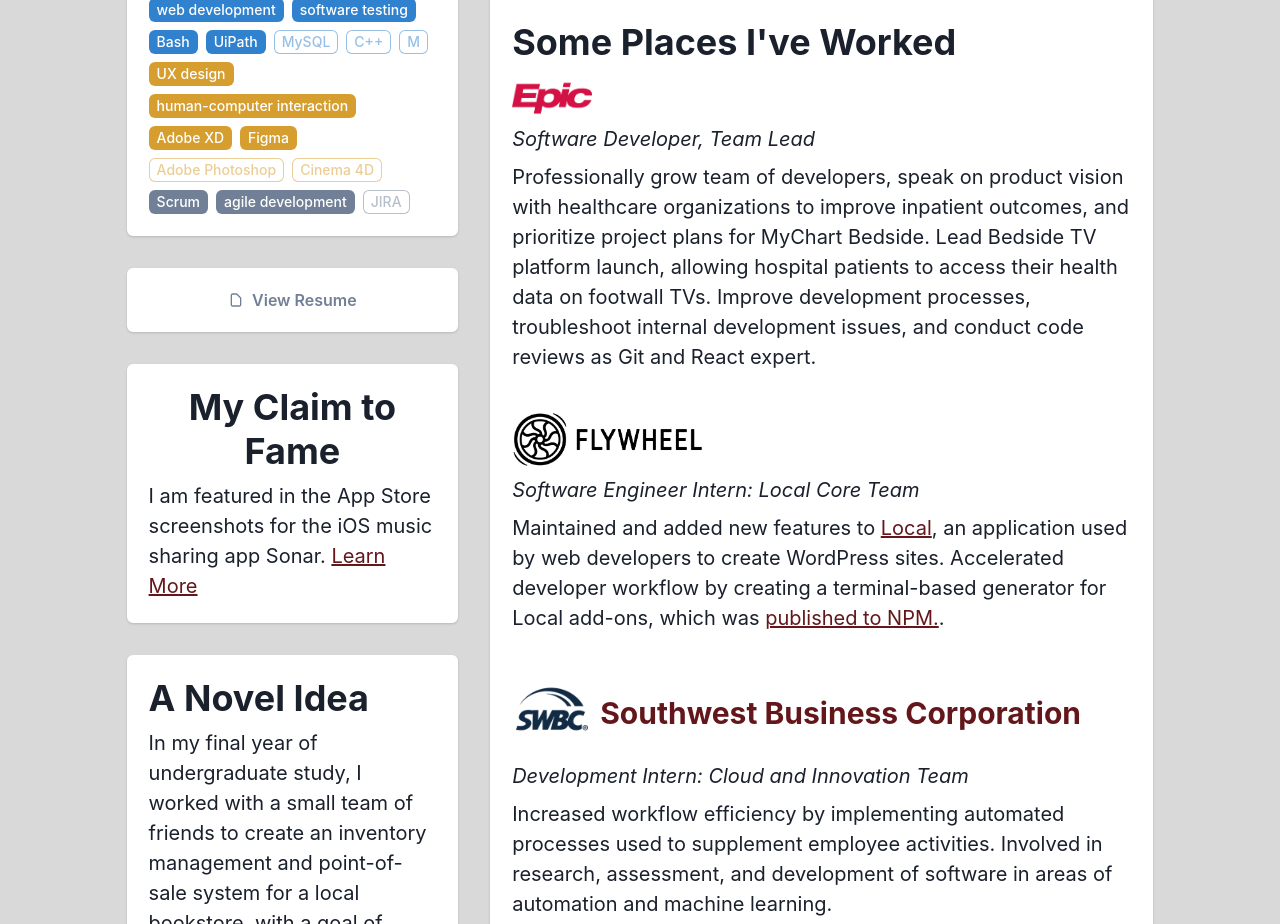
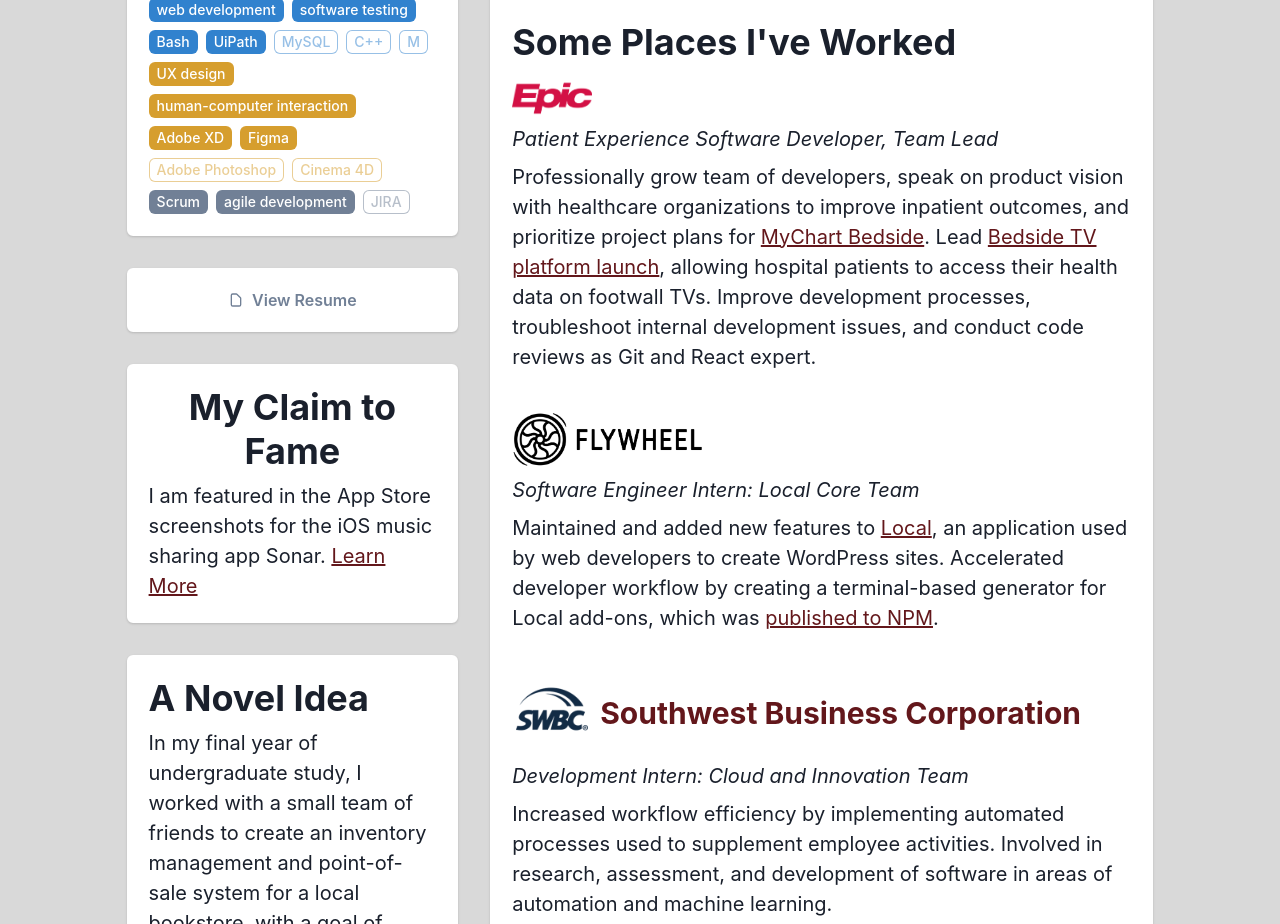
Before and after one commit to ethan309/ethanbutt, a React (Create React App) app: page / in a window 1280 px wide. Shown: the part 1020-1944 px from the top of the page. Built offline with nearby package versions, Linux system fonts and the light colour scheme.

Commit message:
Add helpful links, fix typo in work experiences

```diff
--- a/src/components/WorkExperiences.tsx
+++ b/src/components/WorkExperiences.tsx
@@ -24,17 +24,30 @@
                     // companyName="Epic"
                     CompanyLogo={<Image maxW="5rem" src={Images.EpicLogo} />}
                     companyLink="https://www.epic.com"
-                    position="Software Developer, Team Lead"
+                    position="Patient Experience Software Developer, Team Lead"
                     Description={
                         <Text>
                             Professionally grow team of developers, speak on
                             product vision with healthcare organizations to
                             improve inpatient outcomes, and prioritize project
-                            plans for MyChart Bedside. Lead Bedside TV platform
-                            launch, allowing hospital patients to access their
-                            health data on footwall TVs. Improve development
-                            processes, troubleshoot internal development issues,
-                            and conduct code reviews as Git and React expert.
+                            plans for{" "}
+                            <Link
+                                href="https://www.epic.com/software/patient-experience"
+                                isExternal
+                            >
+                                MyChart Bedside
+                            </Link>
+                            . Lead{" "}
+                            <Link
+                                href="https://www.epic.com/epicalmanac/archive/2025-2026"
+                                isExternal
+                            >
+                                Bedside TV platform launch
+                            </Link>
+                            , allowing hospital patients to access their health
+                            data on footwall TVs. Improve development processes,
+                            troubleshoot internal development issues, and
+                            conduct code reviews as Git and React expert.
                         </Text>
                     }
                 />
@@ -57,7 +70,7 @@
                                 href="https://www.npmjs.com/package/create-local-addon"
                                 isExternal
                             >
-                                published to NPM.
+                                published to NPM
                             </Link>
                             .
                         </Text>
```
